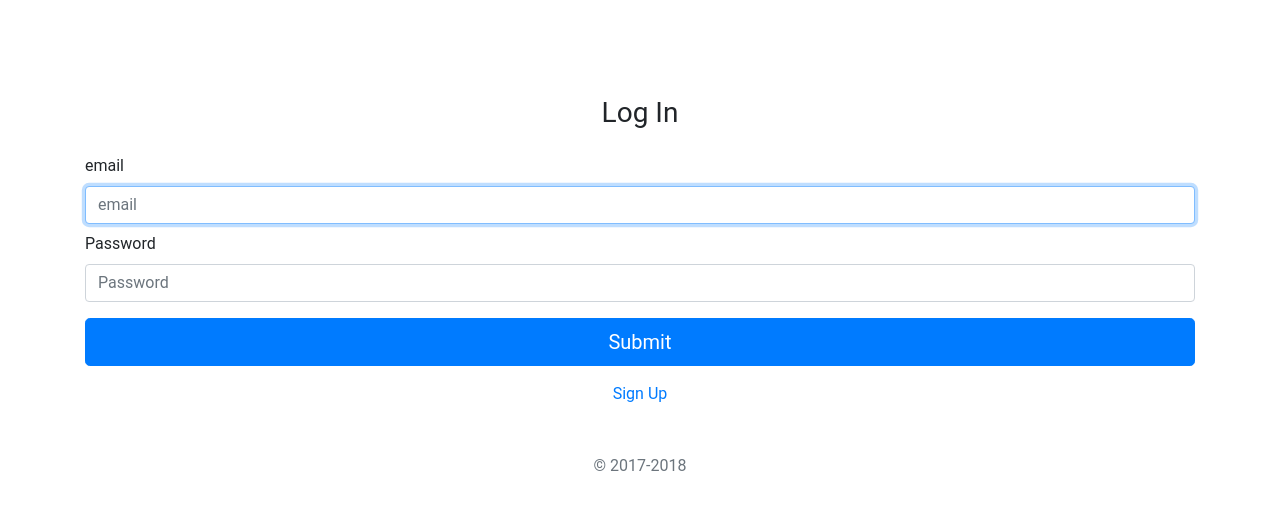
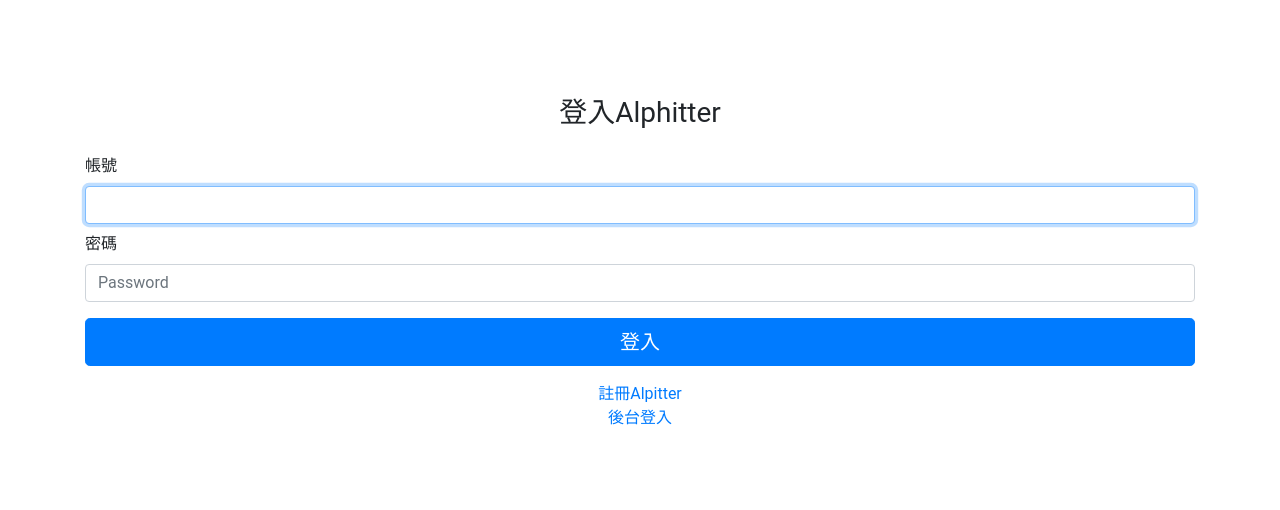
Before and after one commit to blue1152/tweet-vue-2020, a Vue app: page /#/login in a window 1280 px wide. Shown: the top 510 px of the page. Built offline with nearby package versions, Linux system fonts and the light colour scheme.

Commit message:
login/signup/admin data binding

```diff
--- a/src/views/Admin.vue
+++ b/src/views/Admin.vue
@@ -1,3 +1,111 @@
 <template>
-<h1>this is admin</h1>
+  <div class="container py-5">
+    <form class="w-100" @submit.prevent.stop="handleSubmit()">
+      <div class="text-center mb-4">
+        <h1 class="h3 mb-3 font-weight-normal">後台登入</h1>
+      </div>
+
+      <div class="form-label-group mb-2">
+        <label for="account">帳號</label>
+        <input
+          id="account"
+          v-model="account"
+          name="account"
+          type="text"
+          class="form-control"
+          required
+          autofocus
+        />
+      </div>
+
+      <div class="form-label-group mb-3">
+        <label for="password">密碼</label>
+        <input
+          id="password"
+          v-model="password"
+          name="password"
+          type="password"
+          class="form-control"
+          placeholder="Password"
+          autocomplete="current-password"
+          required
+        />
+      </div>
+
+      <button class="btn btn-lg btn-primary btn-block mb-3" type="submit">登入</button>
+
+      <div class="text-center mb-3">
+        <p>
+          <router-link to="/">前台登入</router-link>
+        </p>
+      </div>
+    </form>
+  </div>
 </template>
+<script>
+//import authorizationAPI from "./../apis/authorization";
+import { Toast } from "./../utils/helpers";
+export default {
+  data() {
+    return {
+      account: "",
+      password: "",
+    };
+  },
+  methods: {
+    handleSubmit() {
+      // test用, 之後刪除↓ //
+      const data = JSON.stringify({
+        user: {
+          account: this.account,
+          password: this.password,
+        },
+      });
+
+      this.$router.push("/tweets"); // 登入成功後轉址
+      this.$store.commit("setCurrentUser", data.user);
+      // test用, 之後刪除↑ //
+
+      if (!this.account || !this.password) {
+        Toast.fire({
+          icon: "warning",
+          title: "請填入 帳號 和 密碼",
+        });
+        return;
+      }
+
+      /*     authorizationAPI
+        .logIn({
+          email: this.email,
+          password: this.password,
+        })
+        .then((response) => {
+          console.log("response", response);
+          const { data } = response;
+          // 未成功
+          if (data.status !== "success") {
+            throw new Error(data.message);
+          } else {
+            // 成功
+            localStorage.setItem("token", data.token); // 存入token
+            this.$store.commit("setCurrentUser", data.user); // 資料傳入vuex
+            this.$router.push("/tweets"); // 登入成功後轉址
+          }
+        })
+        .catch((error) => {
+          // 將密碼欄位清空
+          this.password = "";
+          // 顯示錯誤提示
+          Toast.fire({
+            icon: "warning",
+            title: "請確認您輸入了正確的帳號密碼",
+          });
+          console.log("error", error);
+        }); */
+
+      // TODO: 即時檢核：如發現 token 被修改或無效，則將頁面重新導回登入頁。
+      // 記住帳密：讓已經登入過的使用者可以直接進入餐廳首頁而不用重新輸入帳號密碼。
+    },
+  },
+};
+</script>
--- a/src/views/Login.vue
+++ b/src/views/Login.vue
@@ -2,26 +2,24 @@
   <div class="container py-5">
     <form class="w-100" @submit.prevent.stop="handleSubmit()">
       <div class="text-center mb-4">
-        <h1 class="h3 mb-3 font-weight-normal">Log In</h1>
+        <h1 class="h3 mb-3 font-weight-normal">登入Alphitter</h1>
       </div>
 
       <div class="form-label-group mb-2">
-        <label for="email">email</label>
+        <label for="account">帳號</label>
         <input
-          id="email"
-          v-model="email"
-          name="email"
-          type="email"
+          id="account"
+          v-model="account"
+          name="account"
+          type="text"
           class="form-control"
-          placeholder="email"
-          autocomplete="username"
           required
           autofocus
         />
       </div>
 
       <div class="form-label-group mb-3">
-        <label for="password">Password</label>
+        <label for="password">密碼</label>
         <input
           id="password"
           v-model="password"
@@ -34,15 +32,16 @@
         />
       </div>
 
-      <button class="btn btn-lg btn-primary btn-block mb-3" type="submit">Submit</button>
+      <button class="btn btn-lg btn-primary btn-block mb-3" type="submit">登入</button>
 
       <div class="text-center mb-3">
         <p>
-          <router-link to="/signup">Sign Up</router-link>
+          <router-link to="/regist">註冊Alpitter</router-link>
+        </p>
+        <p>
+          <router-link to="/admin">後台登入</router-link>
         </p>
       </div>
-
-      <p class="mt-5 mb-3 text-muted text-center">&copy; 2017-2018</p>
     </form>
   </div>
 </template>
@@ -52,7 +51,7 @@ import { Toast } from "./../utils/helpers";
 export default {
   data() {
     return {
-      email: "",
+      account: "",
       password: "",
     };
   },
@@ -61,7 +60,7 @@ export default {
       // test用, 之後刪除↓ //
       const data = JSON.stringify({
         user: {
-          email: this.email,
+          account: this.account,
           password: this.password,
         },
       });
@@ -70,10 +69,10 @@ export default {
       this.$store.commit("setCurrentUser", data.user);
       // test用, 之後刪除↑ //
 
-      if (!this.email || !this.password) {
+      if (!this.account || !this.password) {
         Toast.fire({
           icon: "warning",
-          title: "請填入 email 和 password",
+          title: "請填入 帳號 和 密碼",
         });
         return;
       }
--- a/src/views/Regist.vue
+++ b/src/views/Regist.vue
@@ -2,11 +2,24 @@
   <div class="container py-5">
     <form class="w-100" @submit.prevent.stop="handleSubmit()">
       <div class="text-center mb-4">
-        <h1 class="h3 mb-3 font-weight-normal">Sign Up</h1>
+        <h1 class="h3 mb-3 font-weight-normal">建立你的帳號</h1>
       </div>
 
       <div class="form-label-group mb-2">
-        <label for="name">Name</label>
+        <label for="name">帳號</label>
+        <input
+          id="account"
+          v-model="account"
+          name="account"
+          type="text"
+          class="form-control"
+          required
+          autofocus
+        />
+      </div>
+
+      <div class="form-label-group mb-2">
+        <label for="name">名稱</label>
         <input
           id="name"
           v-model="name"
@@ -35,7 +48,7 @@
       </div>
 
       <div class="form-label-group mb-3">
-        <label for="password">Password</label>
+        <label for="password">密碼</label>
         <input
           id="password"
           v-model="password"
@@ -49,7 +62,7 @@
       </div>
 
       <div class="form-label-group mb-3">
-        <label for="password-check">Password Check</label>
+        <label for="password-check">密碼確認</label>
         <input
           id="password-check"
           v-model="passwordCheck"
@@ -62,15 +75,13 @@
         />
       </div>
 
-      <button class="btn btn-lg btn-primary btn-block mb-3" type="submit">Submit</button>
+      <button class="btn btn-lg btn-primary btn-block mb-3" type="submit">註冊</button>
 
       <div class="text-center mb-3">
         <p>
-          <router-link to="/signin">Sign In</router-link>
+          <router-link to="/">取消</router-link>
         </p>
       </div>
-
-      <p class="mt-5 mb-3 text-muted text-center">&copy; 2017-2018</p>
     </form>
   </div>
 </template>
@@ -78,24 +89,26 @@
 export default {
   data() {
     return {
+      account: "",
       name: "",
       email: "",
       password: "",
-      passwordCheck: ""
+      passwordCheck: "",
     };
   },
   methods: {
     handleSubmit() {
       const data = JSON.stringify({
+        account: this.account,
         name: this.name,
         email: this.email,
         password: this.password,
-        passwordCheck: this.passwordCheck
+        passwordCheck: this.passwordCheck,
       });
 
       // TODO: 向後端驗證使用者登入資訊是否合法
       console.log("data", data);
-    }
-  }
+    },
+  },
 };
 </script>
```
